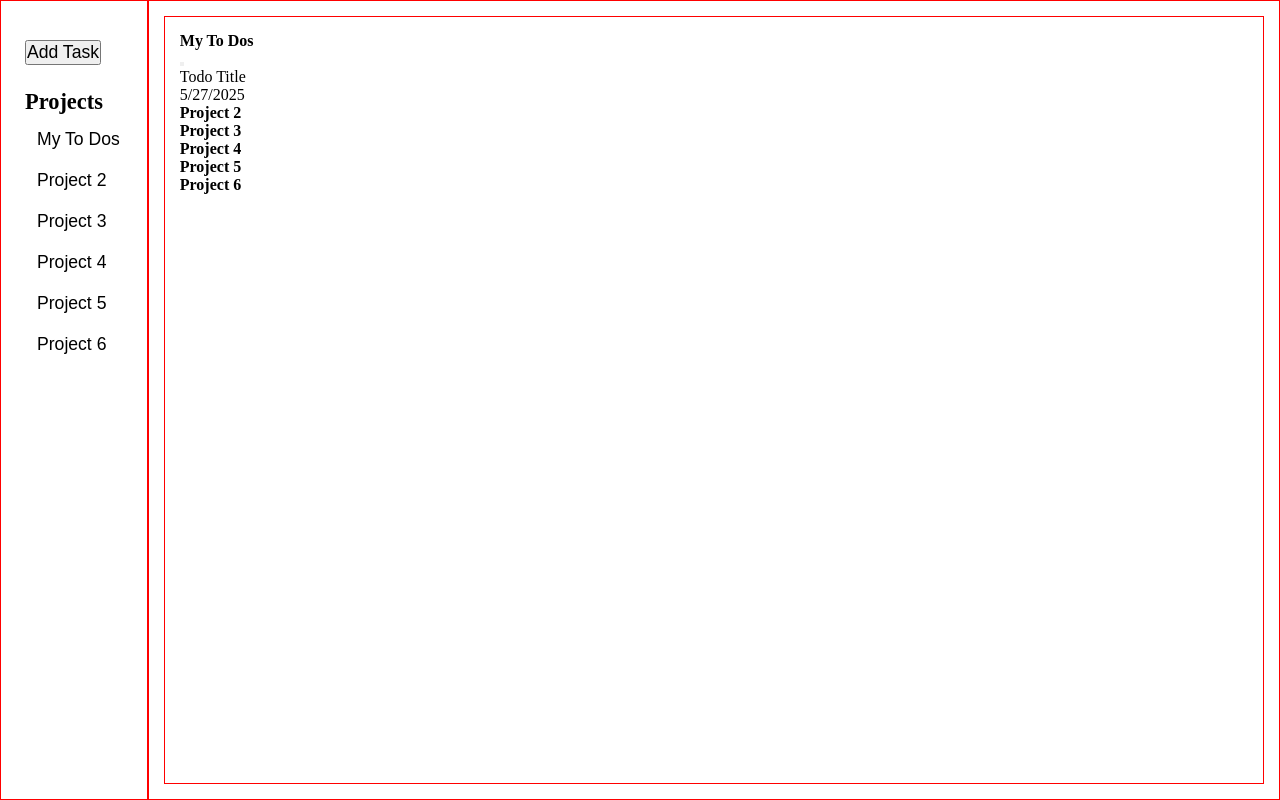
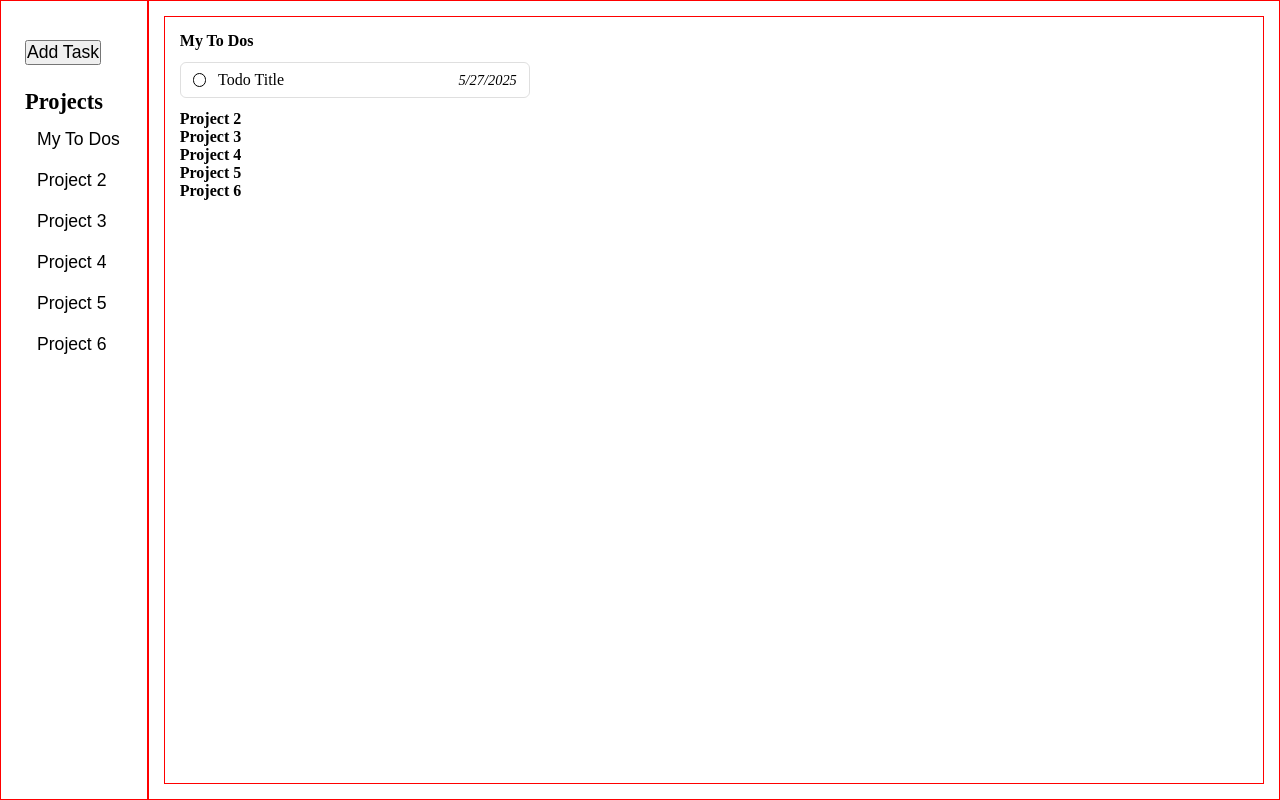
Before and after one commit to jkaps9/todo-list, a website built with webpack: page src/template.html in a window 1280 px wide. Built offline with nearby package versions, Linux system fonts and the light colour scheme.

Commit message:
Add style for the todo items

```diff
--- a/src/styles.css
+++ b/src/styles.css
@@ -15,6 +15,8 @@
     display: grid;
     grid-template-columns: auto 1fr;
     min-height: 100vh;
+
+    --background-color: #ffffff;
 }
 
 body>* {
@@ -74,3 +76,45 @@
 aside .project-btn:hover {
     background-color: rgba(150, 150, 150, 0.1);
 }
+
+/* Main */
+#section-1 {
+    display: flex;
+}
+
+div.todo-item {
+    display: grid;
+    grid-template-columns: auto 1fr auto;
+    align-items: center;
+    gap: 12px;
+
+    padding: 8px 12px;
+    margin: 12px 0;
+    width: 350px;
+    border: 1px solid rgba(150, 150, 150, 0.3);
+    border-radius: 6px;
+}
+
+.todo-isComplete {
+    height: 1em;
+    width: 1em;
+    cursor: pointer;
+    appearance: none;
+    border: 1px solid #000000;
+    border-radius: 10px;
+    background-color: var(--background-color);
+}
+
+.todo-isComplete:hover {
+    background-color: rgba(150, 150, 150, 0.3);
+}
+
+
+.todo-title {
+    margin-right: 24px;
+}
+
+.todo-dueDate {
+    font-size: 0.9rem;
+    font-style: italic;
+}
```
